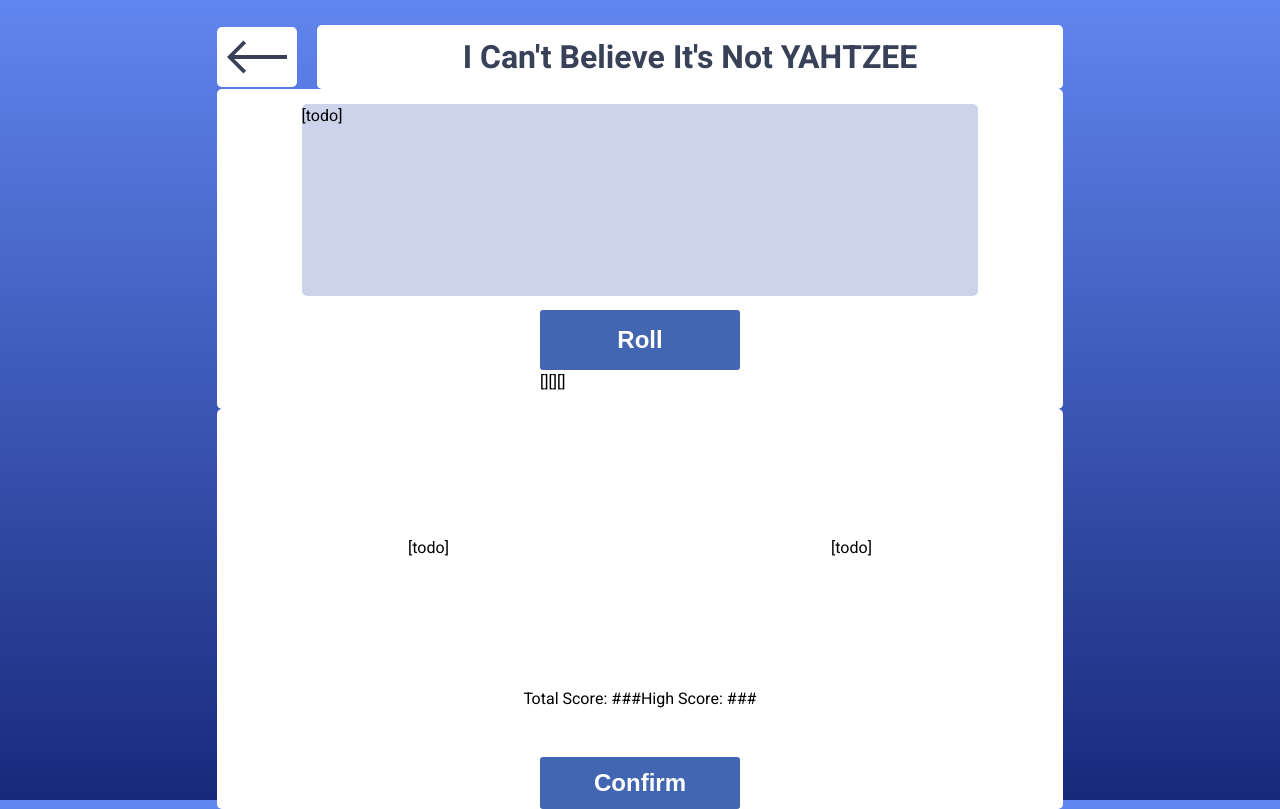
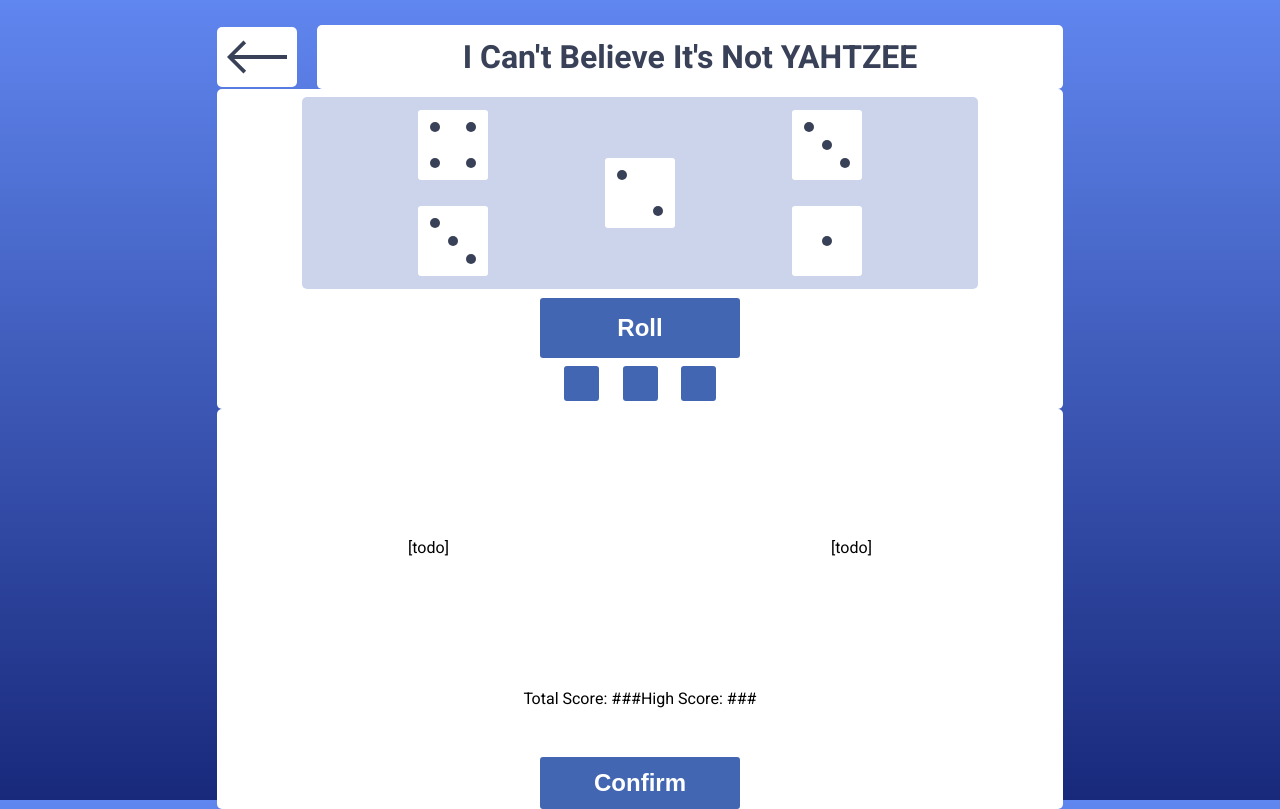
Before and after one commit to AP94/demo-card, a Next.js app: page /yacht in a window 1280 px wide. Built offline with nearby package versions, Linux system fonts and the light colour scheme.

Commit message:
Add dice, format dice section, add ability to 'hold' dice

```diff
--- a/app/app.less
+++ b/app/app.less
@@ -10,4 +10,5 @@
   background-image: linear-gradient(#6086EF, #18297B);
 }
 
+@import "../components/die.less";
 @import "yacht/yacht.less";
--- a/app/yacht/page.tsx
+++ b/app/yacht/page.tsx
@@ -1,12 +1,41 @@
 "use client"; // This is a client component
 
-import { useState } from "react";
+import { useEffect, useState } from "react";
+import Die from "../../components/die";
+import {nanoid} from "nanoid";
+
+interface RollableDie {
+  value: number;
+  isHeld: boolean;
+  isRolling: boolean;
+  id: string;
+}
 
 export default function Page() {
   const [rollsLeft, setRollsLeft] = useState(3);
   const [pointsSubmitted, setPointsSubmitted] = useState(false);
+  const [dice, setDice] = useState<RollableDie[]>([]);
+
+  const generateDie = () => {
+    return {
+      value: Math.ceil(Math.random() * 6),
+    isHeld: false,
+    isRolling: false,
+    id: nanoid()
+    }
+  }
+
+  useEffect(() => {
+    let dice: RollableDie[] = [];
+    for (let i = 0; i < 5; i++) {
+      dice.push(generateDie());
+    }
+    setDice(dice);
+  }, []);
 
   const rollDice = () => {
+    setPointsSubmitted(false);
+
     // roll dice
 
     setRollsLeft((prevRollsLeft) => {
@@ -28,22 +57,47 @@
     // disable the selected points section box
     // (maybe) add styling to the submitted points in the scorecard
 
-    setPointsSubmitted((prevSubmitted) => !prevSubmitted);
+    setPointsSubmitted(true);
     setRollsLeft(3);
   }
+
+  const setHeld = (id: string) => {
+    console.log(id);
+    setDice(oldDice => oldDice.map(die => {
+        return die.id === id ?
+            {...die, isHeld: !die.isHeld} :
+            die
+    }))
+  }
+
+  const diceElements = dice.map(die => (
+    die.isRolling ? <div className="rolling-die" /> :
+    <Die key={die.id} id={die.id} value={die.value} isHeld={die.isHeld} toggleSelect={setHeld}></Die>
+  ));
 
   return (
     <div className="yacht-page">
       <div className="help-button"></div>
       <div className="dice-section">
         <div className="dice-tray">
-          [todo]
+            <div className="dice-row">
+              {diceElements[0]}
+              {diceElements[1]}
+            </div>
+            <div className="dice-row">
+              {diceElements[2]}
+            </div>
+            <div className="dice-row">
+              {diceElements[3]}
+              {diceElements[4]}
+            </div>
+          {/* <div>TODO: initial state - play button</div> */}
         </div>
-        <div className="roll-button-container">
-          <button className="action-button" onClick={rollDice}>Roll</button>
-          <div className="roll-tracking">
-            [][][]
-          </div>
+        <button className="action-button" onClick={rollDice} disabled={rollsLeft < 1 && !pointsSubmitted}>Roll</button>
+        <div className="roll-tracking">
+          <div className={rollsLeft > 2 ? 'roll-box active' : 'roll-box inactive'}></div>
+          <div className={rollsLeft > 1 ? 'roll-box active' : 'roll-box inactive'}></div>
+          <div className={rollsLeft > 0 ? 'roll-box active' : 'roll-box inactive'}></div>
         </div>
       </div>
       <div className="scorecard-section">
--- a/app/yacht/yacht.less
+++ b/app/yacht/yacht.less
@@ -7,6 +7,10 @@
   color: #FFF;
   font-weight: bold;
   font-size: 1.5rem;
+
+  &:disabled {
+    background-color: #9FA7BE
+  }
 }
 
 .yacht-section {
@@ -79,11 +83,38 @@
         height: 60%;
         background-color: #CCD4EB;
         border-radius: 0.313rem;
+        display: flex;
+        flex-direction: row;
+        justify-content: space-evenly;
+        align-items: center;
+
+        .dice-row {
+          height: 100%;
+          display: flex;
+          justify-content: space-around;
+          flex-direction: column;
+        }
       }
 
-      .roll-button-container {
-        .roll-tracking {
-          flex-direction: row;
+      .roll-tracking {
+        display: flex;
+        flex-direction: row;
+        justify-content: space-evenly;
+        align-items: center;
+        width: 12.5rem;
+
+        .roll-box {
+          height: 2.188rem;
+          width: 2.188rem;
+          border-radius: 0.188rem;
+        }
+
+        .active {
+          background-color: #4366B2;
+        }
+
+        .inactive {
+          background-color: #9FA7BE;
         }
       }
     }
--- /dev/null
+++ b/components/die.less
@@ -0,0 +1,53 @@
+.die-face {
+    display: flex;
+    flex-direction: column;
+    width: 4.375rem;
+    height: 4.375rem;
+    justify-content: space-between;
+    padding: 0.75rem;
+    box-sizing: border-box;
+    border-radius: 0.188rem;
+
+    &.unlocked {
+        background-color: #FFF;
+
+        .dot {
+            background-color: #394158;
+        }
+    }
+
+    &.locked {
+        background-color: #394158;
+
+        .dot {
+            background-color: #FFF;
+        }
+    }
+
+    .top-row, .middle-row, .bottom-row {
+        display: flex;
+        justify-content: space-between;
+
+        .dot {
+            height: 0.625rem;
+            width: 0.625rem;
+            border-radius: 0.625rem;
+        }
+    }
+
+    &.diagonal {
+        .top-row {
+            justify-content: flex-start;
+        }
+
+        .bottom-row {
+            justify-content: flex-end;
+        }
+    }
+
+    .middle-row {
+        &.odd {
+            justify-content: center;
+        }
+    }
+}
--- /dev/null
+++ b/components/die.tsx
@@ -0,0 +1,46 @@
+import React from "react"
+
+export interface DieData {
+    id: string;
+    value: number;
+    isHeld: boolean;
+    toggleSelect: (id: string) => void;
+}
+
+export default function Die(data: DieData) {
+    let dieClassName = "die-face";
+    if (data.value < 4)
+    {
+        dieClassName = dieClassName + " diagonal";
+    }
+    if (data.isHeld)
+    {
+        dieClassName = dieClassName + " locked";
+    }
+    else
+    {
+        dieClassName = dieClassName + " unlocked";
+    }
+
+    const handleClick = () => {
+        data.toggleSelect(data.id);
+    }
+
+    return (
+        <div className={dieClassName} onClick={handleClick}>
+            <div className="top-row">
+                {data.value > 1 && <div className="dot" />}
+                {data.value > 3 && <div className="dot" />}
+            </div>
+            <div className={data.value%2 === 0 ? "middle-row even" : "middle-row odd"}>
+                {data.value === 6 && <div className="dot" />}
+                {data.value%2 === 1 && <div className="dot" />}
+                {data.value === 6 && <div className="dot" />}
+            </div>
+            <div className="bottom-row">
+                {data.value > 3 && <div className="dot" />}
+                {data.value > 1 && <div className="dot" />}
+            </div>
+        </div>
+    )
+}
```
